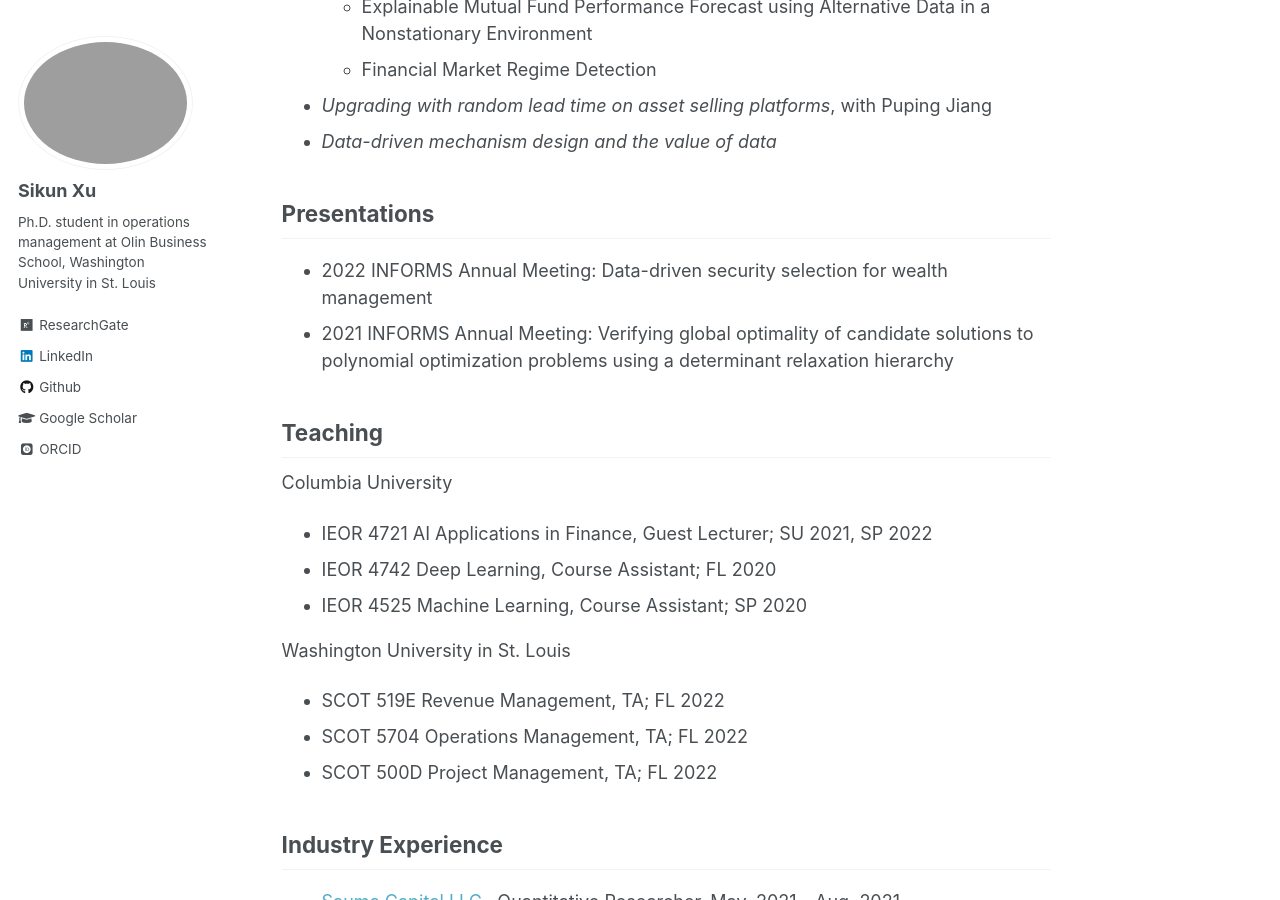
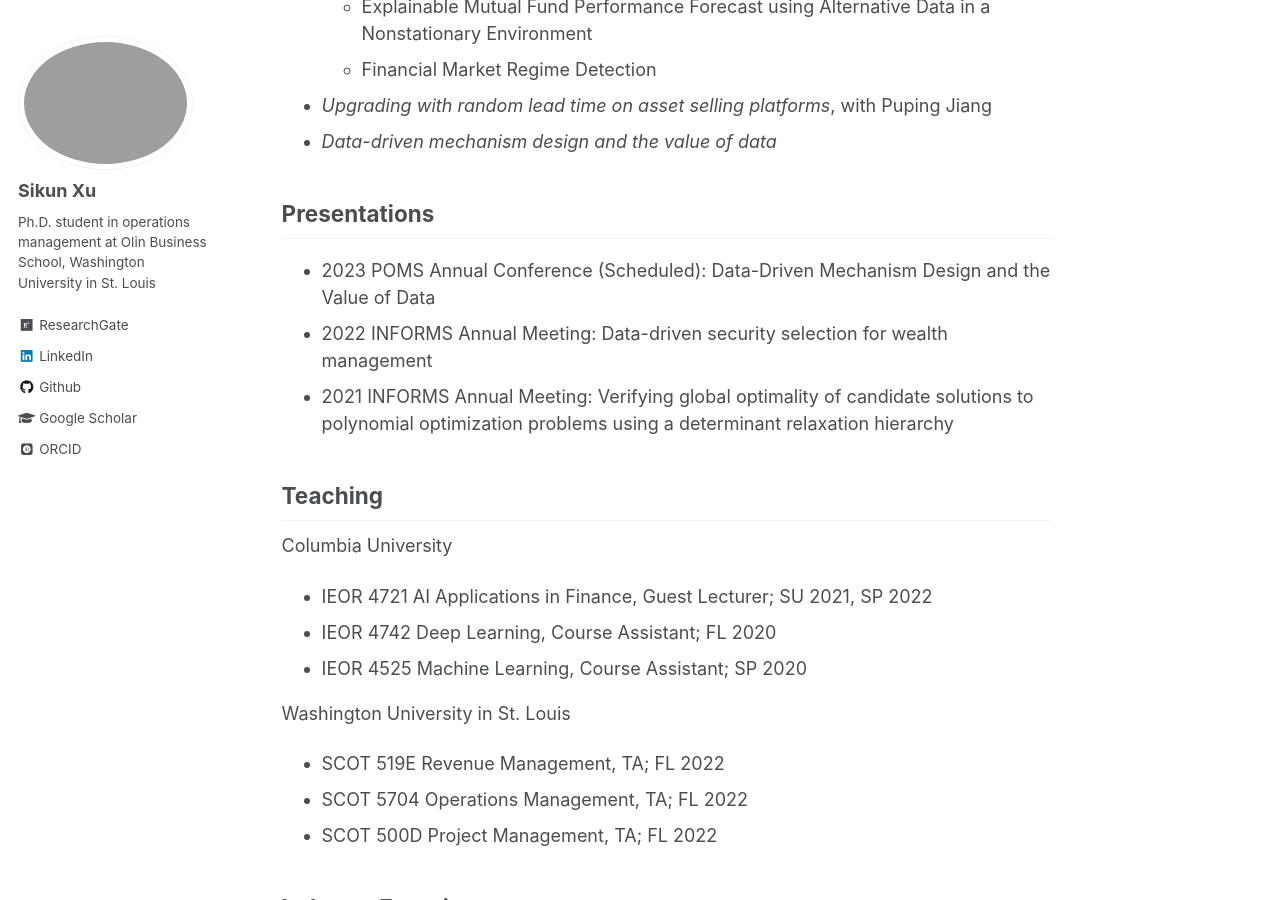
Before and after one commit to iamsikun/iamsikun.github.io, a Jekyll site: the page built from _pages/about.md, in a window 1280 px wide and 900 px high, scrolled down 1261 px. Built offline with Jekyll 4.4.1, drawn with Linux system fonts in a browser that asks for light colours; some web fonts are replaced.

Commit message:
Update about.md

```diff
--- a/_pages/about.md
+++ b/_pages/about.md
@@ -38,6 +38,7 @@ I am a Ph.D. student in [Supply Chain, Operations, and Technology](https://olin.
 * *Data-driven mechanism design and the value of data*
 
 ## Presentations
+* 2023 POMS Annual Conference (Scheduled): Data-Driven Mechanism Design and the Value of Data
 * 2022 INFORMS Annual Meeting: Data-driven security selection for wealth management
 * 2021 INFORMS Annual Meeting: Verifying global optimality of candidate solutions to polynomial optimization problems using a determinant relaxation hierarchy
 
```
